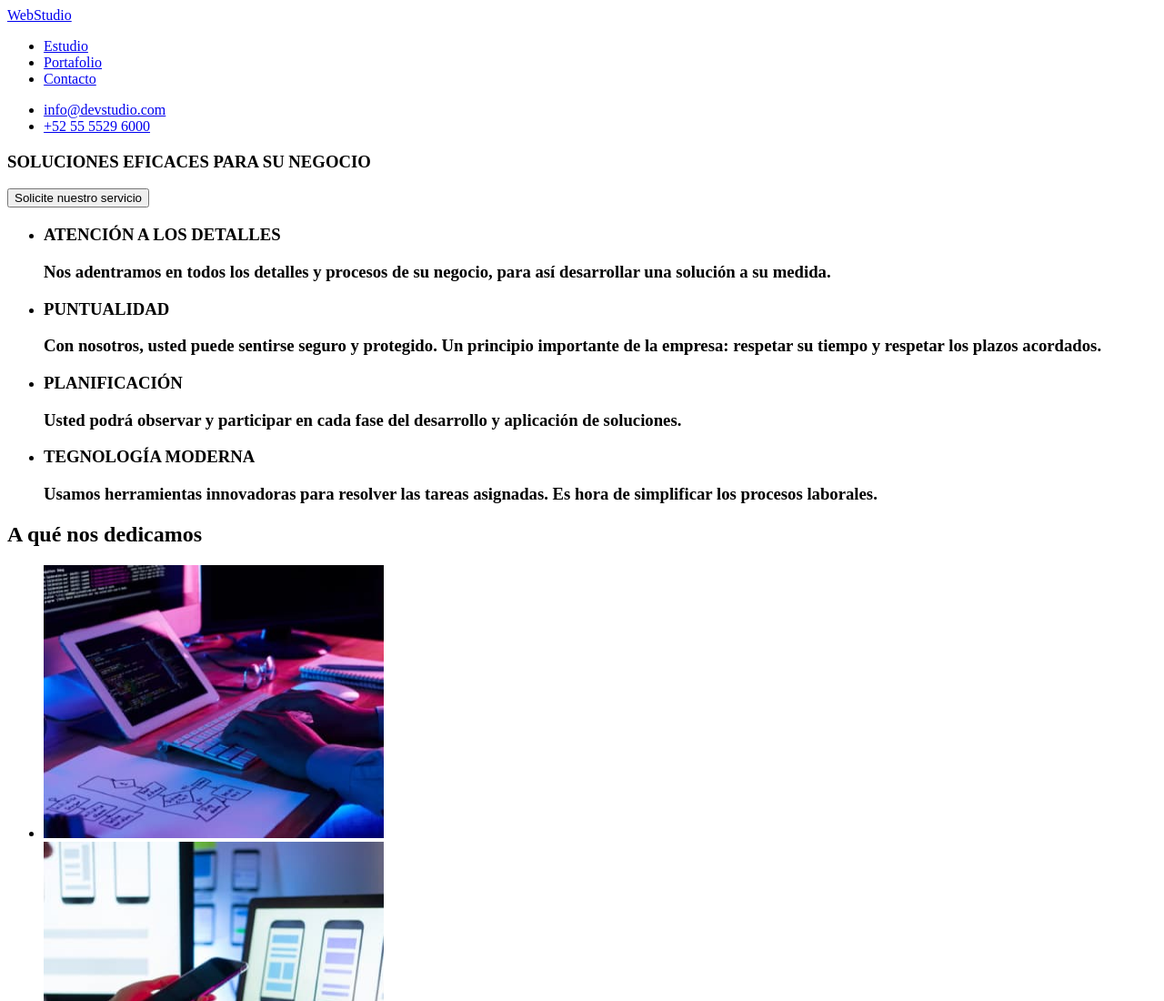
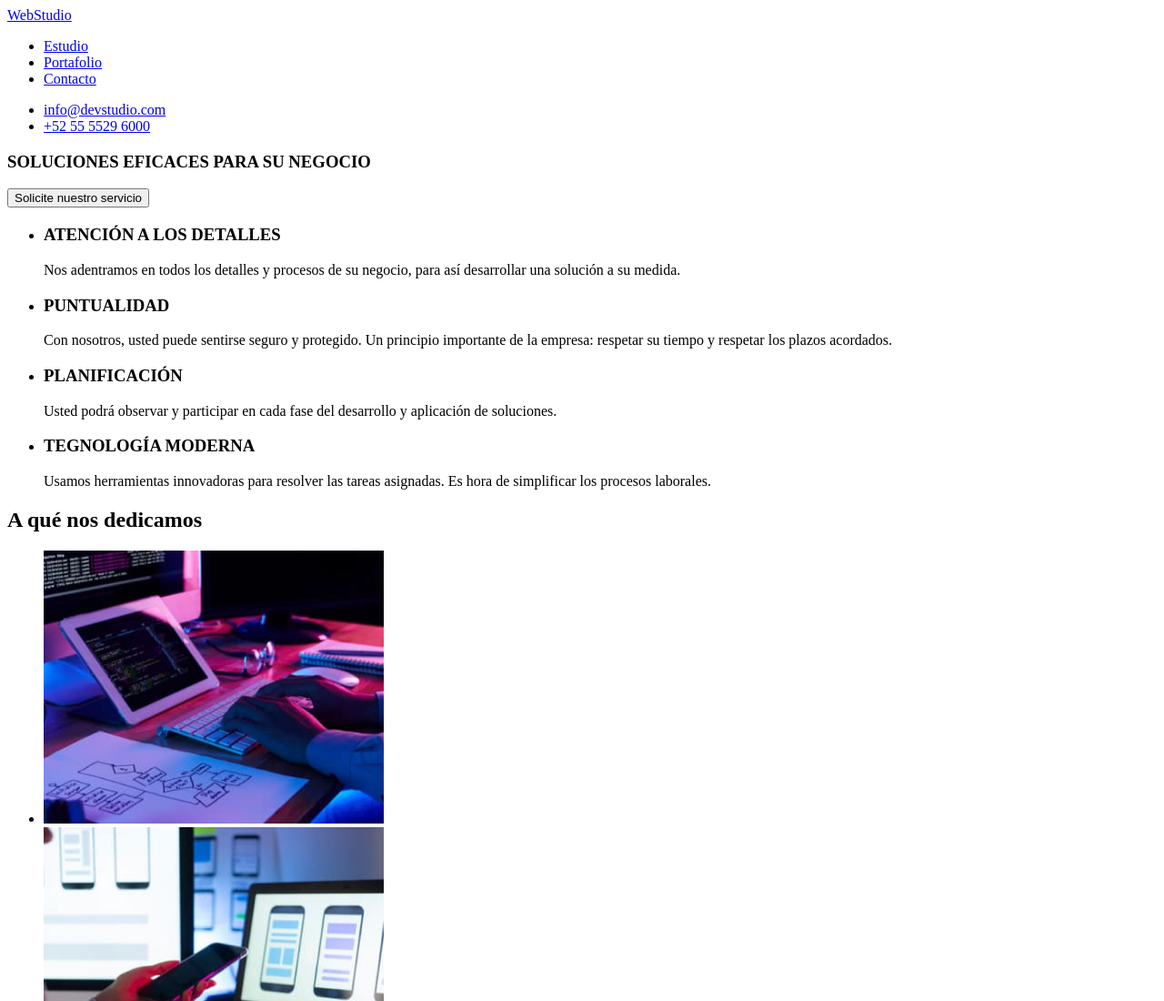
Before and after one commit to hectorfabioangulo/goit-markup-hw-01, a plain HTML site: page index.html in a window 1280 px wide. Shown: the top 1100 px of the page at 91% size. Drawn offline with Linux system fonts and the light colour scheme.

Commit message:
se realizo modificaciones 1

```diff
--- a/index.html
+++ b/index.html
@@ -24,31 +24,36 @@
     </header>
     <main>
         <section>
-            <h3>SOLUCIONES EFICACES PARA SU NEGOCIO</h3>
+            <h3>SOLUCIONES EFICACES PARA SU NEGOCIO </h3>
             <button type="button">Solicite nuestro servicio </button>
         </section>
 
         <section>
             <ul>
                 <li>
-                    <h3> ATENCIÓN A LOS DETALLES <p> Nos adentramos en todos los detalles y procesos de su negocio, para
-                            así desarrollar una solución a su medida. </p>
-                    </h3>
+                    <h3> ATENCIÓN A LOS DETALLES </h3>
+                    <p> Nos adentramos en todos los detalles y procesos de su negocio, para
+                        así desarrollar una solución a su medida. </p>
+                </li>
+
+                <li>
+                    <h3> PUNTUALIDAD </h3>
+                    <p> Con nosotros, usted puede sentirse seguro y protegido. Un principio
+                        importante
+                        de la empresa: respetar su tiempo y respetar los plazos acordados. </p>
+                </li>
+
+                <li>
+                    <h3> PLANIFICACIÓN </h3>
+                    <p> Usted podrá observar y participar en cada fase del desarrollo y
+                        aplicación de soluciones. </p>
+
                 </li>
                 <li>
-                    <h3> PUNTUALIDAD <p> Con nosotros, usted puede sentirse seguro y protegido. Un principio importante
-                            de la empresa: respetar su tiempo y respetar los plazos acordados. </p>
-                    </h3>
-                </li>
-                <li>
-                    <h3> PLANIFICACIÓN <p> Usted podrá observar y participar en cada fase del desarrollo y aplicación de
-                            soluciones. </p>
-                    </h3>
-                </li>
-                <li>
-                    <h3> TEGNOLOGÍA MODERNA <p> Usamos herramientas innovadoras para resolver las tareas asignadas. Es
-                            hora de simplificar los procesos laborales. </p>
-                    </h3>
+                    <h3> TEGNOLOGÍA MODERNA </h3>
+                    <p> Usamos herramientas innovadoras para resolver las tareas asignadas.
+                        Es hora de simplificar los procesos laborales. </p>
+
                 </li>
             </ul>
         </section>
```
